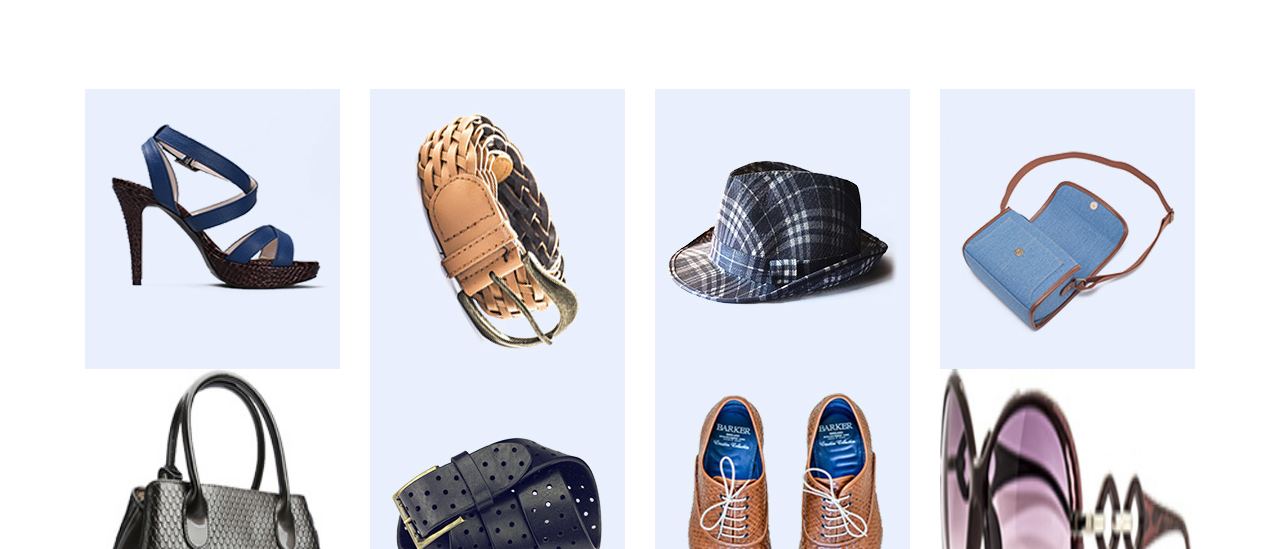
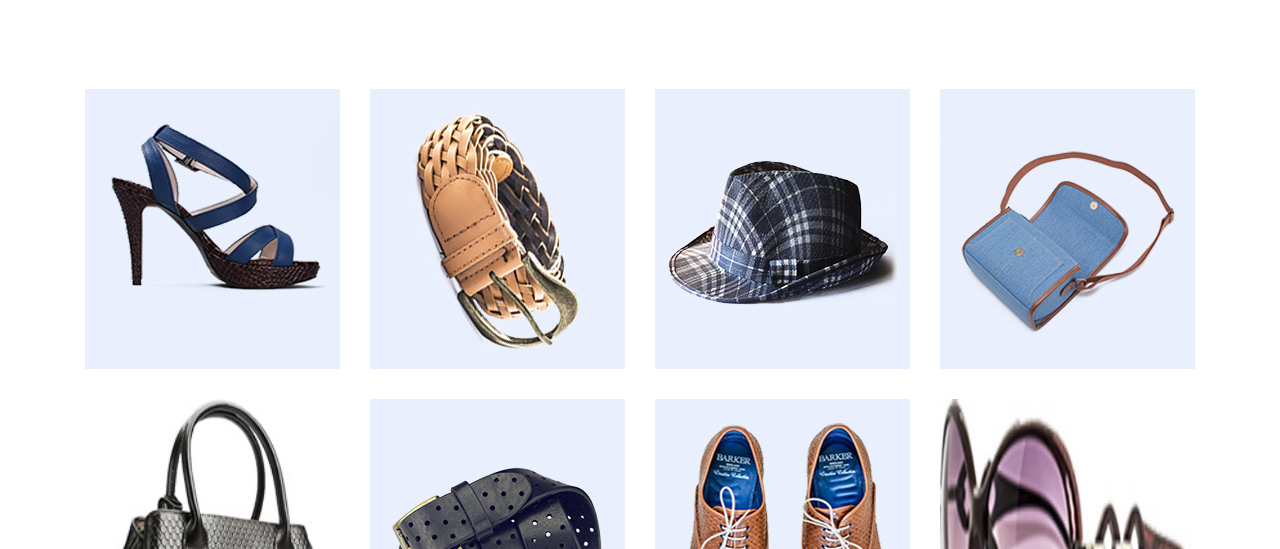
Before and after one commit to amie-affection/goit-fe-course, a plain HTML site: page module-04/module-04.html in a window 1280 px wide. Shown: the part 251-800 px from the top of the page. Drawn offline with nearby package versions, Linux system fonts and the light colour scheme; files whose address does not match are found by name.

Commit message:
added styles.css

```diff
--- a/module-04/styles.css
+++ b/module-04/styles.css
@@ -98,6 +98,10 @@ input[type="radio"].visually-hidden {
         margin-right: 0;
     }
 
+    .featured-list li:nth-child(n -4) {
+        margin-top: 30px;
+    }
+
     .menu {
         color: #515151;
         font-size: 48px;
@@ -110,7 +114,7 @@ input[type="radio"].visually-hidden {
         height: 7px;
         margin: auto;
         background: #1abc9c;
-        margin-bottom: 92px;
+        margin-bottom: 62px;
     }
 
     .latest-news {
@@ -164,12 +168,9 @@ input[type="radio"].visually-hidden {
         padding: 0;
         width: 200px;
         height: 40px;
-        border-width: 1px;
-        border-color: rgb(50, 50, 50);
-        border-style: solid;
         float: left;
         display: block;
-        margin-bottom: 30px;
+        margin: 0;
         overflow: visible;
     }
 
@@ -177,7 +178,7 @@ input[type="radio"].visually-hidden {
         font-family: 'Roboto', sans-serif;
         color: #ffffff;
         background-color: rgb(140, 140, 140);
-        margin-bottom: 30px;
+        margin: 0;;
         padding: 0;
         height: 40px;
         width: 54px;
```
